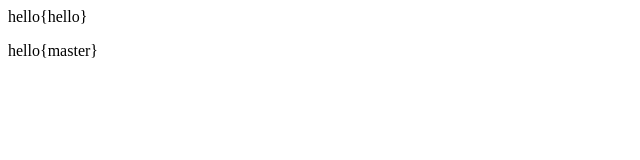
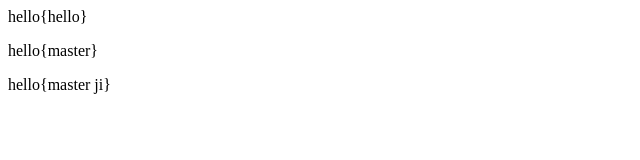
Before and after one commit to Yaswantkumarcoder/map-app, a plain HTML site: page index.html in a window 1280 px wide. Shown: the whole page, without its empty margins (0-640 px from the left). Drawn offline with Linux system fonts and the light colour scheme.

Commit message:
added new-word

```diff
--- a/index.html
+++ b/index.html
@@ -2,3 +2,4 @@
 <P>hello{hello}</P>
 
 <P>hello{master}</P>
+<P>hello{master ji}</P>
```
